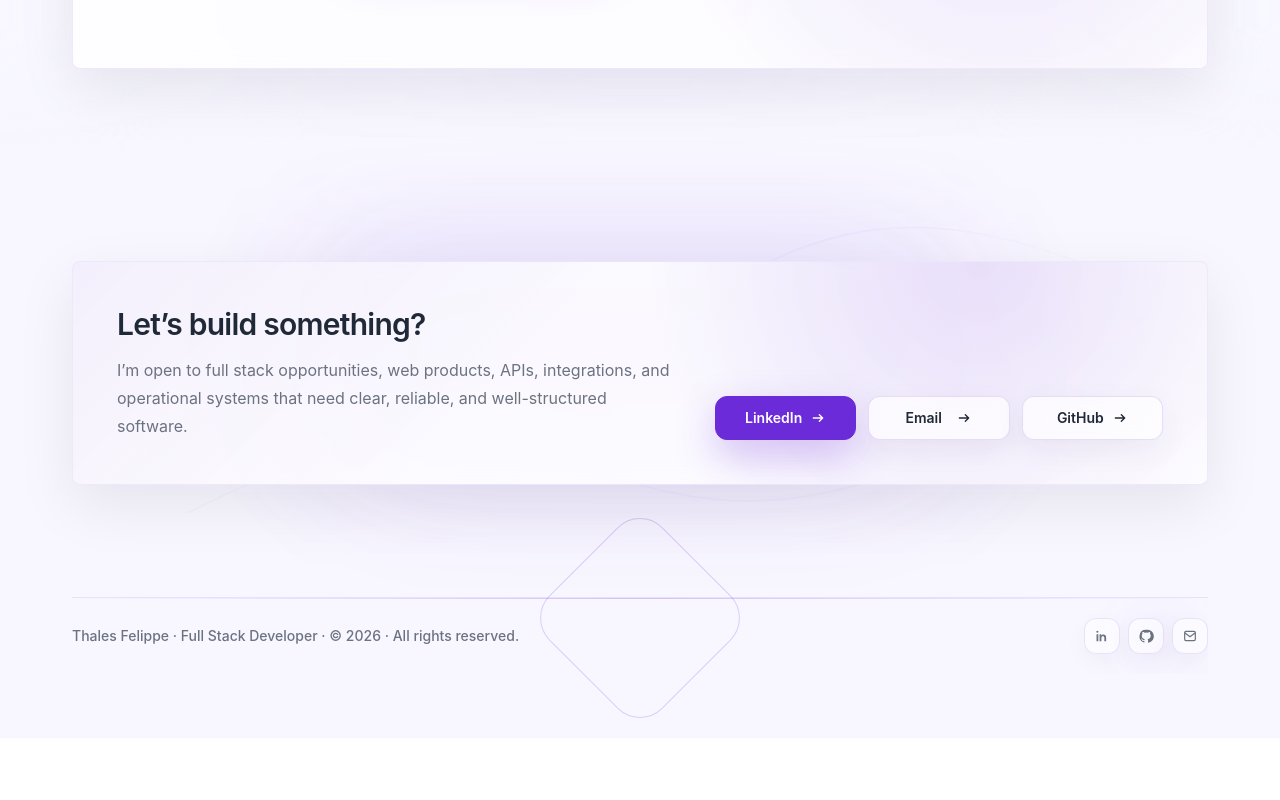
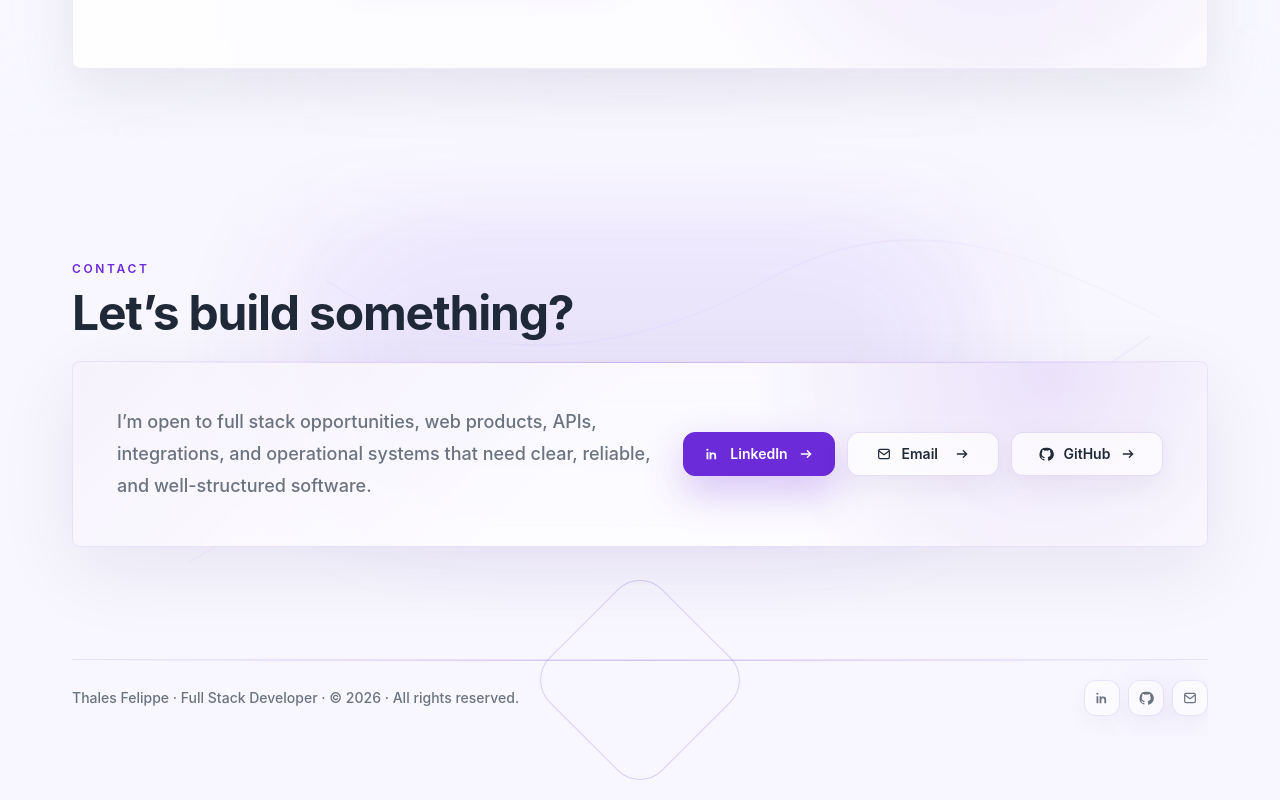
Before and after one commit to thalesfelippe/portfolio, a React (Vite) app: page / in a window 1280 px wide. Shown: the part 8761-9561 px from the top of the page. Before the commit the page ends 9499 px from the top, so only its background shows below. Built offline with nearby package versions, Linux system fonts and the light colour scheme.

Commit message:
feat: polish contact CTA section

```diff
--- a/src/components/ContactLinks.tsx
+++ b/src/components/ContactLinks.tsx
@@ -2,7 +2,7 @@ import { profile } from '../data/profile'
 import type { Language } from '../i18n/translations'
 import { translations } from '../i18n/translations'
 import { LanguageTransitionText } from './LanguageTransitionText'
-import { Button, Card, SectionTitle } from './ui'
+import { Button, Card } from './ui'
 
 type ContactLinksProps = {
   language: Language
@@ -14,18 +14,21 @@ const contactItems = [
     labelKey: 'linkedin',
     href: profile.links.linkedin,
     value: 'linkedin.com/in/thales-felippe',
+    variant: 'primary',
   },
   {
     key: 'email',
     labelKey: 'email',
     href: `mailto:${profile.email}`,
     value: profile.email,
+    variant: 'secondary',
   },
   {
     key: 'github',
     labelKey: 'github',
     href: profile.links.github,
     value: 'github.com/thalesfelippe',
+    variant: 'secondary',
   },
 ] as const
 
@@ -46,6 +49,67 @@ function ArrowRightIcon() {
       />
     </svg>
   )
+}
+
+function LinkedInIcon() {
+  return (
+    <svg
+      aria-hidden="true"
+      className="h-4 w-4"
+      fill="currentColor"
+      viewBox="0 0 24 24"
+    >
+      <path d="M6.5 9.4H3.8V20h2.7V9.4ZM5.1 4a1.6 1.6 0 1 0 0 3.2A1.6 1.6 0 0 0 5.1 4Zm8.2 8.3c1.5 0 2.2 1 2.2 2.6V20h2.7v-5.6c0-3-1.6-4.7-4.1-4.7-1.7 0-2.7.9-3.1 1.7h-.1V9.4H8.4V20h2.7v-5.4c0-1.4.8-2.3 2.2-2.3Z" />
+    </svg>
+  )
+}
+
+function MailIcon() {
+  return (
+    <svg
+      aria-hidden="true"
+      className="h-4 w-4"
+      fill="none"
+      viewBox="0 0 24 24"
+    >
+      <path
+        d="M4.5 7.5 12 13l7.5-5.5M6 19h12a2 2 0 0 0 2-2V7a2 2 0 0 0-2-2H6a2 2 0 0 0-2 2v10a2 2 0 0 0 2 2Z"
+        stroke="currentColor"
+        strokeLinecap="round"
+        strokeLinejoin="round"
+        strokeWidth="1.8"
+      />
+    </svg>
+  )
+}
+
+function GitHubIcon() {
+  return (
+    <svg
+      aria-hidden="true"
+      className="h-4 w-4"
+      fill="currentColor"
+      viewBox="0 0 24 24"
+    >
+      <path
+        clipRule="evenodd"
+        d="M12 2.8a9.7 9.7 0 0 0-3.1 18.9c.5.1.7-.2.7-.5v-1.8c-2.9.6-3.5-1.2-3.5-1.2-.5-1.1-1.1-1.4-1.1-1.4-.9-.6.1-.6.1-.6 1 0 1.6 1.1 1.6 1.1.9 1.5 2.4 1.1 2.9.8.1-.7.4-1.1.7-1.4-2.3-.3-4.7-1.1-4.7-5 0-1.1.4-2 1.1-2.8-.1-.3-.5-1.4.1-2.8 0 0 .9-.3 2.9 1.1a10 10 0 0 1 5.3 0c2-1.4 2.9-1.1 2.9-1.1.6 1.4.2 2.5.1 2.8.7.8 1.1 1.7 1.1 2.8 0 3.9-2.4 4.7-4.7 5 .4.3.7 1 .7 2v2.9c0 .3.2.6.7.5A9.7 9.7 0 0 0 12 2.8Z"
+        fillRule="evenodd"
+      />
+    </svg>
+  )
+}
+
+function ContactIcon({ name }: { name: (typeof contactItems)[number]['key'] }) {
+  if (name === 'linkedin') {
+    return <LinkedInIcon />
+  }
+
+  if (name === 'email') {
+    return <MailIcon />
+  }
+
+  return <GitHubIcon />
 }
 
 function ContactBackground() {
@@ -89,6 +153,7 @@ function ContactBackground() {
 
 export function ContactLinks({ language }: ContactLinksProps) {
   const t = translations[language]
+  const eyebrow = language === 'pt' ? 'Contato' : 'Contact'
 
   return (
     <section
@@ -98,12 +163,38 @@ export function ContactLinks({ language }: ContactLinksProps) {
     >
       <ContactBackground />
 
-      <Card className="relative overflow-hidden p-0">
-        <div className="pointer-events-none absolute inset-0 bg-[radial-gradient(circle_at_80%_0%,rgba(108,43,217,0.14),transparent_36%),linear-gradient(135deg,rgba(108,43,217,0.07),transparent_42%)] dark:bg-[radial-gradient(circle_at_80%_0%,rgba(185,167,255,0.12),transparent_36%),linear-gradient(135deg,rgba(108,43,217,0.12),transparent_46%)]" />
-        <div className="relative grid gap-6 p-4 sm:p-6 lg:grid-cols-[minmax(0,1fr)_auto] lg:items-end lg:gap-10">
-          <SectionTitle
+      <div className="relative grid gap-6">
+        <div className="grid max-w-2xl gap-3">
+          <p className="text-xs font-semibold uppercase tracking-[0.22em] text-violet dark:text-soft-lavender">
+            <LanguageTransitionText
+              as="span"
+              reserveText={['Contact', 'Contato']}
+              speed={12}
+              text={eyebrow}
+            />
+          </p>
+          <h2
+            className="text-3xl font-bold tracking-tight text-dark-text dark:text-white sm:text-4xl lg:text-5xl"
             id="contact-title"
-            subtitle={
+          >
+            <LanguageTransitionText
+              as="span"
+              reserveText={[
+                translations.en.contactTitle,
+                translations.pt.contactTitle,
+              ]}
+              speed={12}
+              text={t.contactTitle}
+            />
+          </h2>
+        </div>
+
+        <Card className="relative overflow-hidden border-violet/14 bg-white/78 p-0 shadow-[0_22px_80px_rgba(31,17,71,0.08)] backdrop-blur-xl dark:border-white/10 dark:bg-white/[0.055] dark:shadow-[0_24px_90px_rgba(0,0,0,0.22)]">
+          <div className="pointer-events-none absolute inset-0 bg-[radial-gradient(circle_at_86%_4%,rgba(108,43,217,0.13),transparent_30%),linear-gradient(135deg,rgba(108,43,217,0.055),transparent_46%)] dark:bg-[radial-gradient(circle_at_84%_6%,rgba(185,167,255,0.11),transparent_32%),linear-gradient(135deg,rgba(108,43,217,0.09),transparent_48%)]" />
+          <div className="pointer-events-none absolute inset-x-8 top-0 h-px bg-gradient-to-r from-transparent via-violet/34 to-transparent dark:via-soft-lavender/28" />
+
+          <div className="relative grid gap-5 p-5 sm:p-6 lg:grid-cols-[minmax(0,1fr)_auto] lg:items-center lg:gap-8">
+            <p className="max-w-2xl text-base font-medium leading-7 text-muted-text dark:text-slate-300 sm:text-lg sm:leading-8">
               <LanguageTransitionText
                 as="span"
                 mode="fade"
@@ -113,31 +204,26 @@ export function ContactLinks({ language }: ContactLinksProps) {
                 ]}
                 text={t.contactSubtitle}
               />
-            }
-            title={
-              <LanguageTransitionText
-                as="span"
-                reserveText={[
-                  translations.en.contactTitle,
-                  translations.pt.contactTitle,
-                ]}
-                speed={12}
-                text={t.contactTitle}
-              />
-            }
-          />
+            </p>
 
-          <ul className="grid gap-3 sm:grid-cols-3 lg:min-w-[28rem]">
+            <ul className="grid gap-3 sm:grid-cols-3 lg:min-w-[30rem]">
               {contactItems.map((item, index) => (
                 <li key={item.key}>
                   <Button
                     aria-label={`${t[item.labelKey]}: ${item.value}`}
-                  className="min-h-11 w-full gap-2 px-4 py-0"
+                    className={`min-h-11 w-full gap-2.5 px-4 py-0 ${
+                      index === 0
+                        ? ''
+                        : 'hover:border-violet/35 dark:hover:border-soft-lavender/28'
+                    }`}
                     href={item.href}
-                  rel={item.key === 'email' ? undefined : 'noopener noreferrer'}
+                    rel={
+                      item.key === 'email' ? undefined : 'noopener noreferrer'
+                    }
                     target={item.key === 'email' ? undefined : '_blank'}
-                  variant={index === 0 ? 'primary' : 'secondary'}
+                    variant={item.variant}
                   >
+                    <ContactIcon name={item.key} />
                     <LanguageTransitionText
                       as="span"
                       reserveText={[
@@ -154,6 +240,7 @@ export function ContactLinks({ language }: ContactLinksProps) {
             </ul>
           </div>
         </Card>
+      </div>
     </section>
   )
 }
```
Lines whose indentation alone changed are shown as unchanged.
